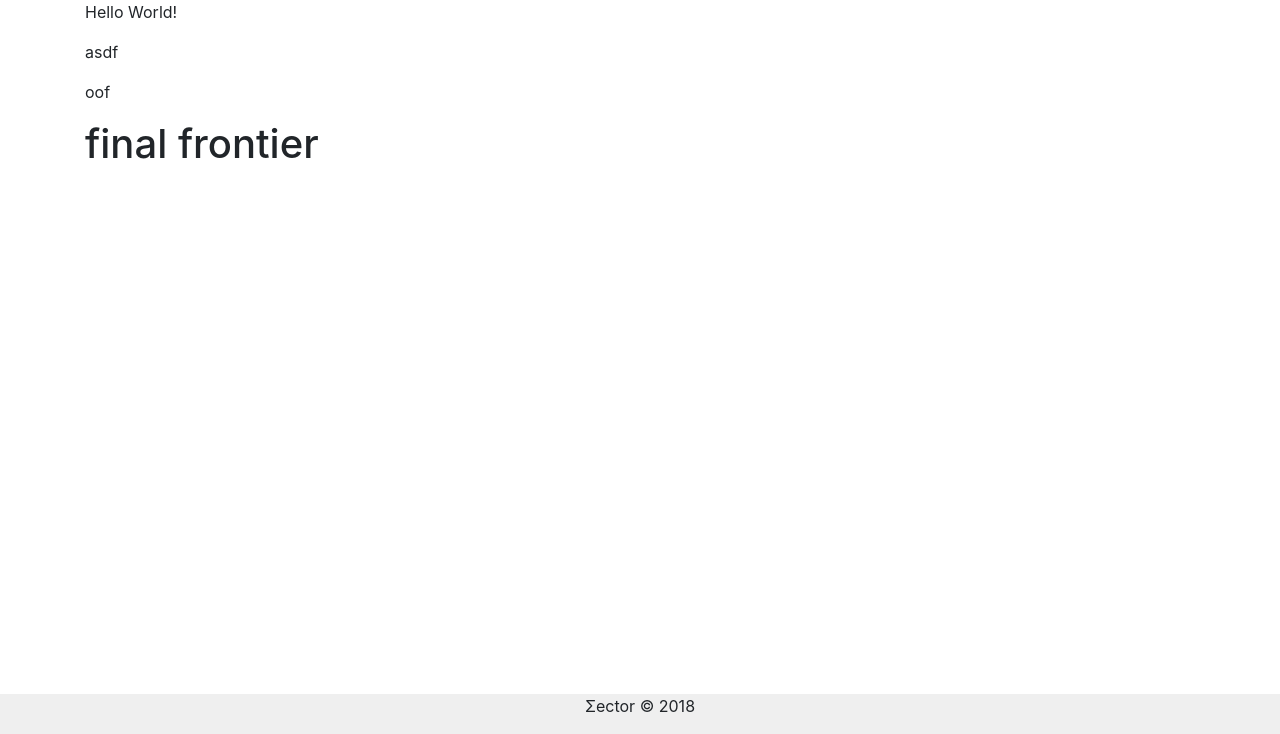
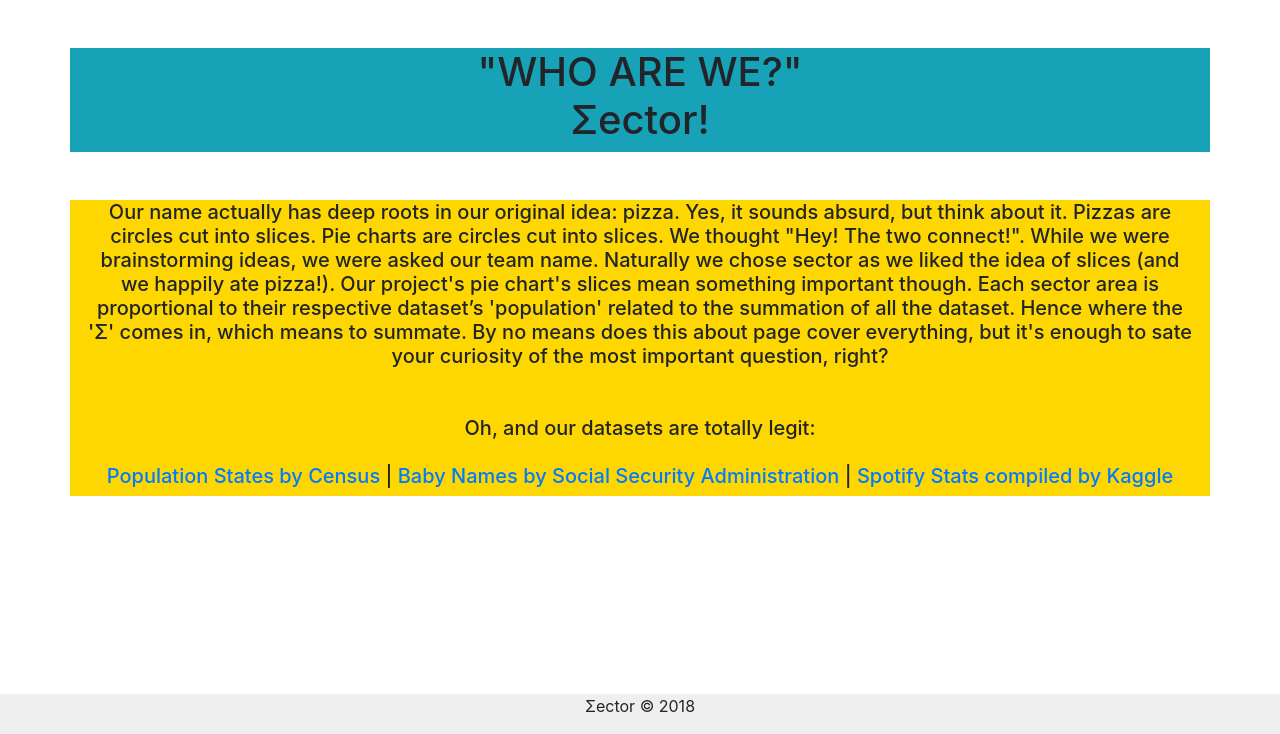
Before and after one commit to khinshankhan/Sector-Data_Visualization, a Flask app: page /about in a window 1280 px wide. Shown: the part 66-800 px from the top of the page. Run offline with Flask 2, Linux system fonts and the light colour scheme; some libraries are stand-ins or nearby versions.

Commit message:
about page

```diff
--- a/templates/about.html
+++ b/templates/about.html
@@ -5,12 +5,43 @@ About
 {% endblock %}
 
 {% block header %}
+<br>
+<br>
+<div class="row">
+  <div class="col-sm-12" style="background-color:#17A2B8;">
+    <center>
+      <h1>
+	"WHO ARE WE?"
+	<br>
+	Σector!
+      </h1>
+    </center>
+  </div>
+</div>
+
+<div class="row">
+  <div class="col-sm-12" style="background-color:white;">
+    <br>
+    <br>
+  </div>
+</div>
+
+<div class="row">
+  <div class="col-sm-12" style="background-color:#FFD700;">
+    <h5>
+      <center>
+	Our name actually has deep roots in our original idea: pizza. Yes, it sounds absurd, but think about it. Pizzas are circles cut into slices. Pie charts are circles cut into slices. We thought "Hey! The two connect!". While we were brainstorming ideas, we were asked our team name. Naturally we chose sector as we liked the idea of slices (and we happily ate pizza!). Our project's pie chart's slices mean something important though. Each sector area is proportional to their respective dataset’s 'population' related to the summation of all the dataset. Hence where the 'Σ' comes in, which means to summate. By no means does this about page cover everything, but it's enough to sate your curiosity of the most important question, right?
+	<br>
+	<br>
+	<br>
+	Oh, and our datasets are totally legit:
+	<br>
+	<br>
+	<a href="https://data.worldbank.org/indicator/SP.POP.TOTL">Population States by Census</a> |
+	<a href="https://www.ssa.gov/OACT/babynames/">Baby Names by Social Security Administration</a> |
+	<a href="https://www.kaggle.com/nadintamer/top-tracks-of-2017/data">Spotify Stats compiled by Kaggle</a>
+      </center>
+    </h5>
+  </div>
+</div>
 {% endblock %}
-
-{% block content %}
-<p>Hello World!</p>
-<p>asdf</p>
-<p>oof</p>
-
-<h1 id="oh">final frontier<h1>
-    {% endblock %}
```
